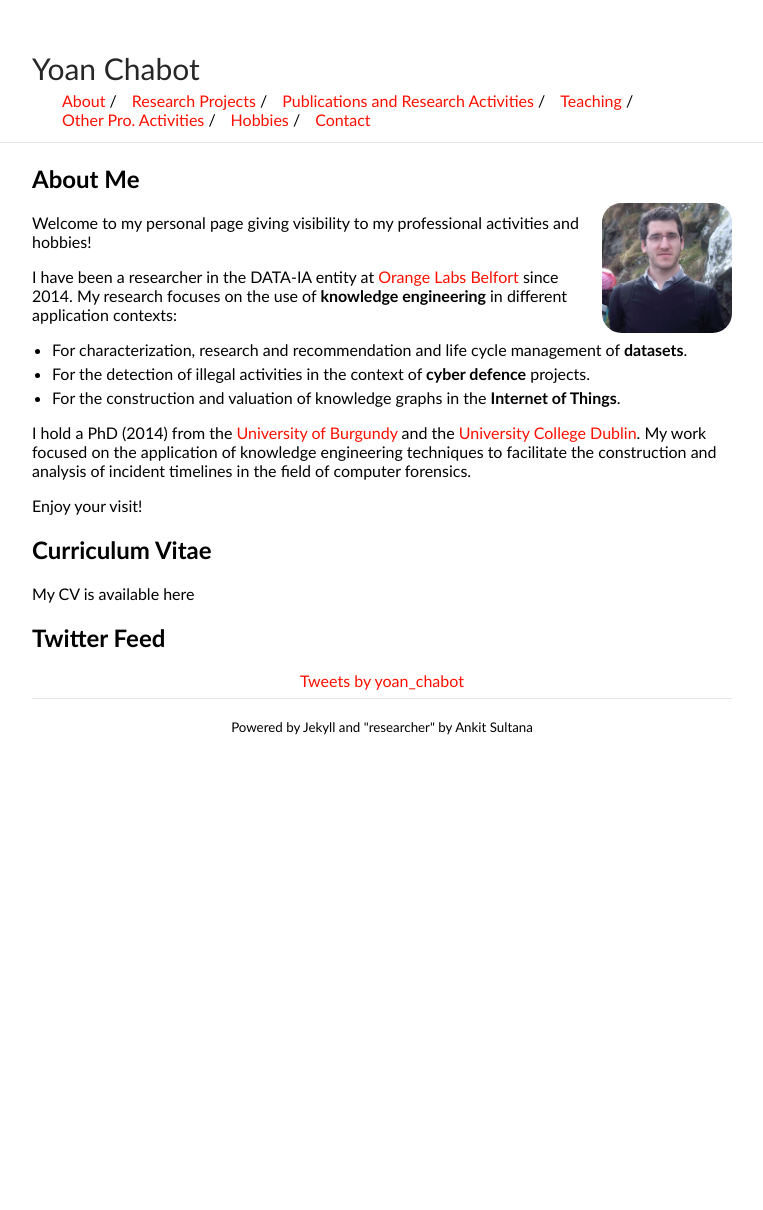
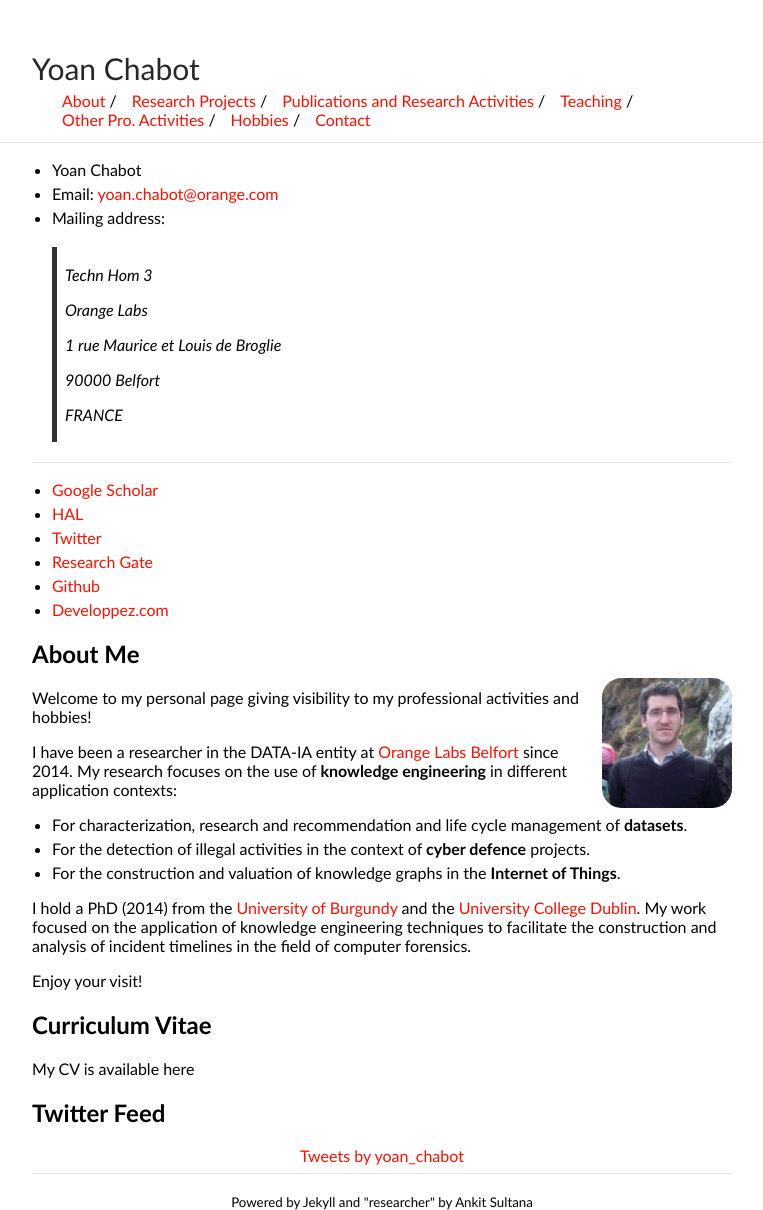
Before and after one commit to yoanchabot/yoanchabot.github.io, a Jekyll site: the page built from index.md, in a window 1280 px wide. Shown: the whole page, without its empty margins (258-1021 px from the left). Built offline with Jekyll 4.4.1, drawn with Linux system fonts in a browser that asks for light colours; comment, search, counter and statistics services are not loaded; before the commit the page ends 900 px from its top, so only the background shows below that.

Commit message:
Update index.md

```diff
--- a/index.md
+++ b/index.md
@@ -2,6 +2,28 @@
 layout: default
 title: About Me
 ---
+
+* Yoan Chabot
+* Email: [yoan.chabot@orange.com](mailto:yoan.chabot@orange.com)
+* Mailing address:
+> Techn Hom 3
+>
+> Orange Labs
+>
+> 1 rue Maurice et Louis de Broglie
+>
+> 90000 Belfort
+>
+> FRANCE
+
+---
+
+* [Google Scholar](http://scholar.google.fr/citations?user=QKcqdfoAAAAJ)
+* [HAL](https://cv.archives-ouvertes.fr/yoan-chabot)
+* [Twitter](https://twitter.com/yoan_chabot)
+* [Research Gate](https://www.researchgate.net/profile/Yoan_Chabot/)
+* [Github](https://github.com/yoanchabot)
+* [Developpez.com](http://www.developpez.net/forums/u207506/metafire18)
 
 ## About Me
 
```
